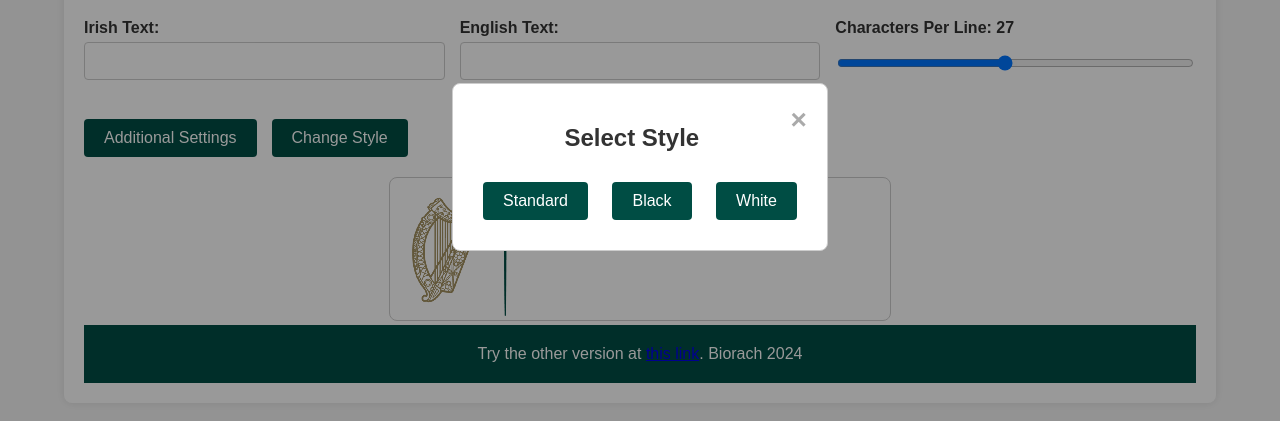
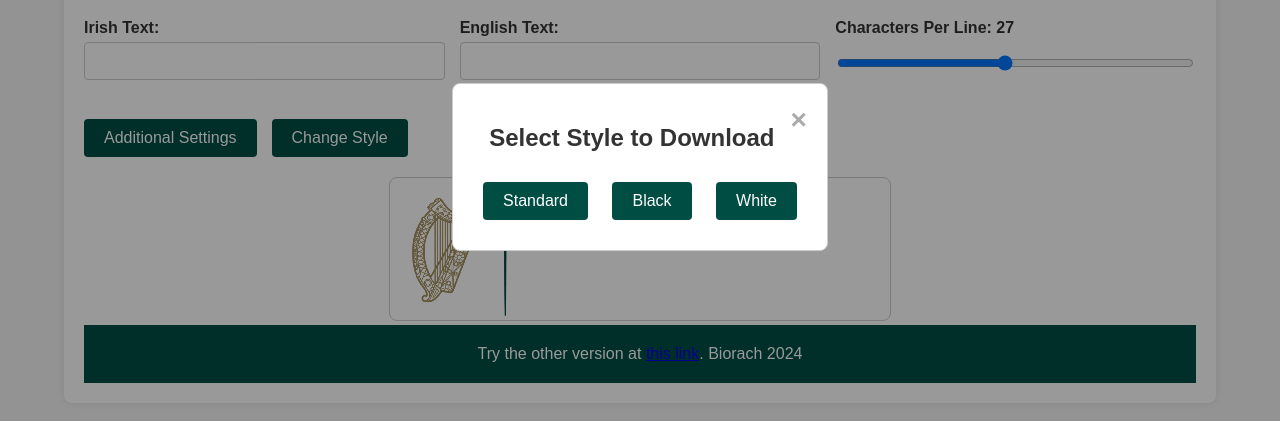
Before and after one commit to biorach/gov, a plain HTML site: page index.html in a window 1280 px wide. Both pictures are taken after a click on the button "Change Style". Shown: the part 233-654 px from the top of the page. Drawn offline with Linux system fonts and the light colour scheme.

Commit message:
Add files via upload

```diff
--- a/index.html
+++ b/index.html
@@ -58,7 +58,7 @@
     <div id="saveImageModal" class="modal hidden">
         <div class="modal-content">
             <span class="close" onclick="closeSaveImageModal()">&times;</span>
-            <h2>Select Style</h2>
+            <h2>Select Style to Download</h2>
             <button onclick="saveImage('standard')">Standard</button>
             <button onclick="saveImage('black')">Black</button>
             <button onclick="saveImage('white')">White</button>
```
